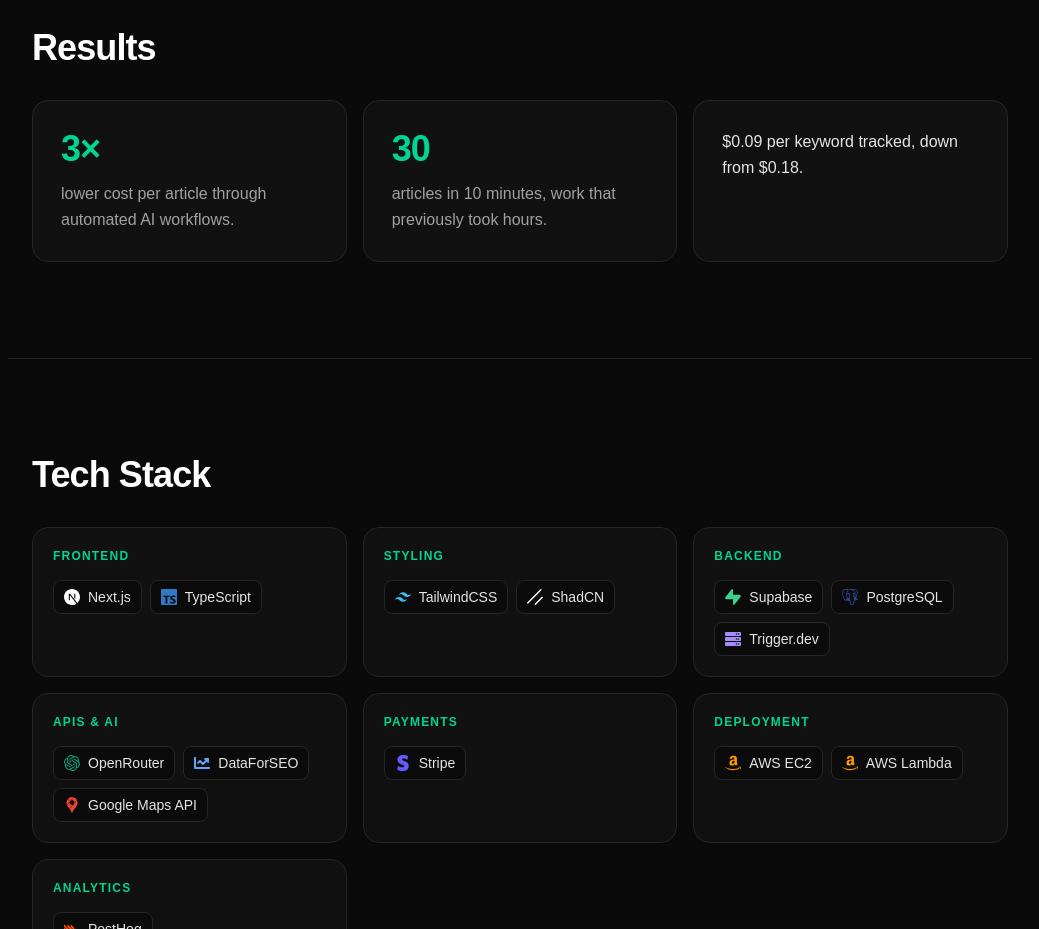
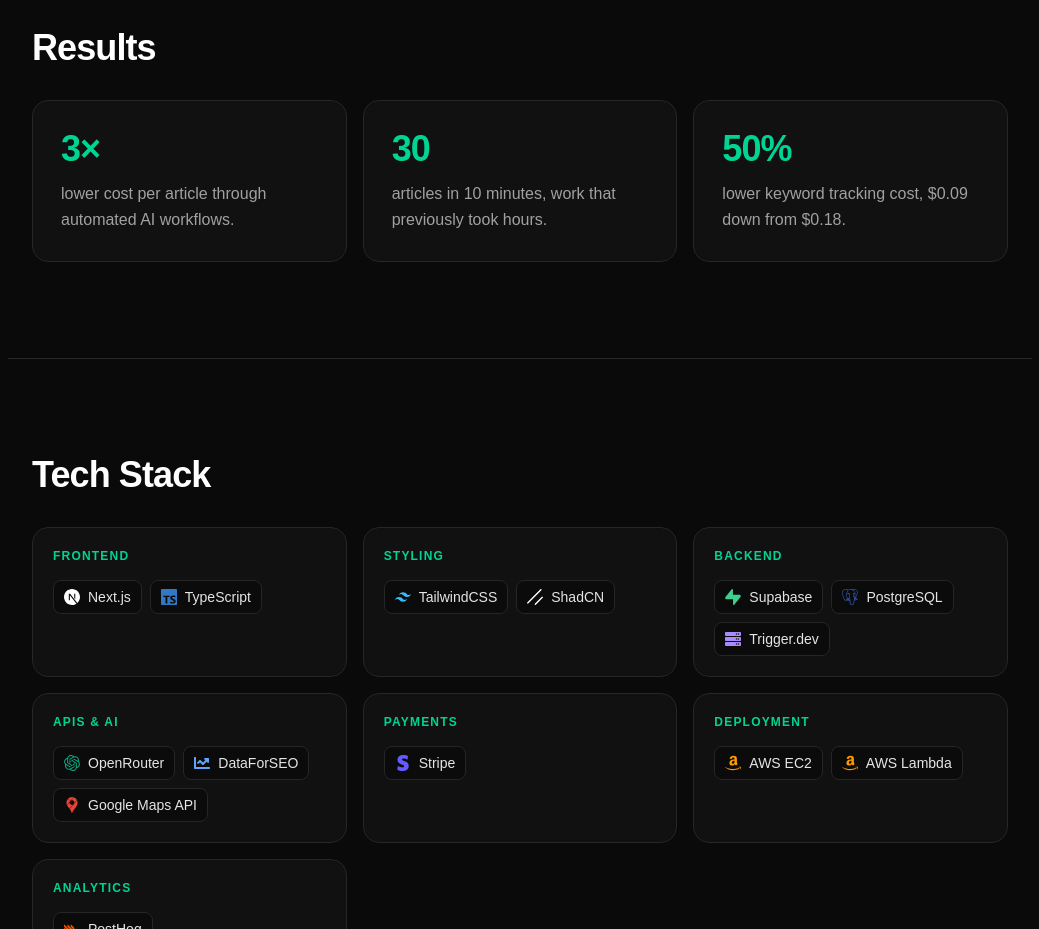
Before and after one commit to TayyabSohail/Tayyab_Portfolio, a Next.js app: page /case-studies/seomaven in a window 1280 px wide. Shown: the part 2660-3589 px from the top of the page, without its empty margins (120-1159 px from the left). Built offline with nearby package versions, Linux system fonts and the light colour scheme; no server answers.

Commit message:
feat: update Metric function to support optional currency symbols in text parsing; improve keyword tracking cost description for clarity

```diff
--- a/app/case-studies/[slug]/page.tsx
+++ b/app/case-studies/[slug]/page.tsx
@@ -284,8 +284,10 @@
  * otherwise the sentence is shown as-is.
  */
 function Metric({ text }: { text: string }) {
+  // Leading figure: an optional currency symbol, digits, then an optional
+  // unit. The currency prefix keeps sums like "$12k saved" intact.
   const match = text.match(
-    /^(<?\d[\d,.]*\s?(?:×|x|%|ms|\+)?(?:\s?million|\s?M\+?|\s?k\+?)?)\s*(.*)$/i
+    /^(<?[$£€]?\d[\d,.]*\s?(?:×|x|%|ms|\+)?(?:\s?million|\s?M\+?|\s?k\+?)?)\s*(.*)$/i
   );
 
   if (!match) {
--- a/data/projects.ts
+++ b/data/projects.ts
@@ -139,7 +139,7 @@
     outcomes: [
       "3× lower cost per article through automated AI workflows.",
       "30 articles in 10 minutes, work that previously took hours.",
-      "$0.09 per keyword tracked, down from $0.18.",
+      "50% lower keyword tracking cost, $0.09 down from $0.18.",
     ],
     design: [
       {
@@ -545,7 +545,7 @@
       "Rebuilt the site on Next.js with TypeScript for type safety and Tailwind for styling, then worked through the performance budget: code splitting, image optimisation and tuned rendering strategies per route.",
     outcomes: [
       "40% faster through targeted performance work.",
-      "3-step type scale holding hierarchy from mobile to desktop.",
+      "100% of routes reaching their call to action in one scroll.",
     ],
     design: [
       {
```
